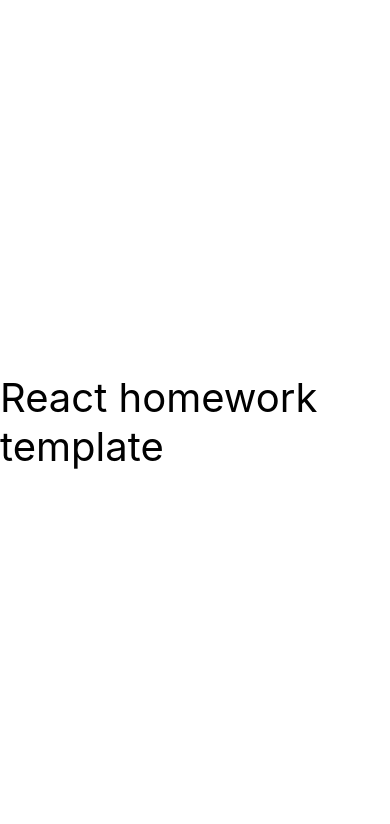
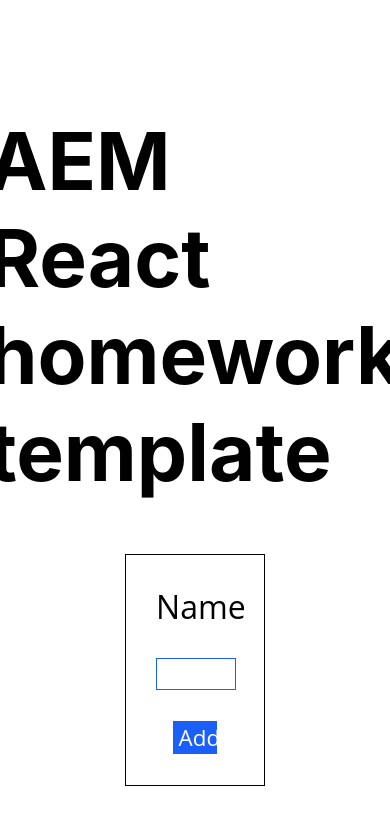
Before and after one commit to exigibil/goit-react-hw-02-phonebook, a React (Create React App) app: page / in a window 390 px wide. Shown: the top 824 px of the page. Built offline with nearby package versions, Linux system fonts and the light colour scheme.

Commit message:
update phonebook

```diff
--- a/package.json
+++ b/package.json
@@ -8,6 +8,7 @@
     "@testing-library/react": "^12.1.4",
     "@testing-library/user-event": "^13.5.0",
     "clsx": "^2.1.0",
+    "nanoid": "^5.0.7",
     "react": "^18.1.0",
     "react-dom": "^18.1.0",
     "react-scripts": "5.0.1",
--- a/src/components/App.jsx
+++ b/src/components/App.jsx
@@ -1,16 +1,22 @@
+import React from'react';
+import Phonebook from "./Phonebook/Phonebook";
+
 export const App = () => {
   return (
     <div
       style={{
         height: '100vh',
         display: 'flex',
+        flexDirection: 'column',
         justifyContent: 'center',
         alignItems: 'center',
         fontSize: 40,
         color: '#010101'
       }}
     >
-      React homework template
+      <h1>AEM React homework template</h1>
+
+      <Phonebook />
     </div>
   );
 };
--- /dev/null
+++ b/src/components/Phonebook/Phonebook.jsx
@@ -0,0 +1,23 @@
+import React from 'react';
+import styles from './Phonebook.module.css';
+import { nanoid } from 'nanoid';
+
+function Phonebook() {
+  return (
+    <div className={styles.phonebookContainer}>
+        <p className={styles.title}>Name</p>
+      <input
+        className={styles.inputText}
+        type="text"
+        name="name"
+        pattern="^[a-zA-Z]+(([' -][a-zA-Z ])?[a-zA-Z]*)*$"
+        title="Name may contain only letters, apostrophe, dash and spaces. For example Adrian, Jacob Mercer, Charles de Batz de Castelmore d'Artagnan"
+        required
+      />
+
+      <button className={styles.buttonContact} type="submit">Add contact</button>
+    </div>
+  );
+}
+
+export default Phonebook
--- /dev/null
+++ b/src/components/Phonebook/Phonebook.module.css
@@ -0,0 +1,44 @@
+.phonebookContainer {
+    display: flex;
+    flex-direction: column;
+    gap: 30px;
+    align-items: flex-start;
+    border: 1px solid;
+    padding: 30px;
+    width: 20%;
+
+    .title {
+        margin: 0;
+        font-size: 2rem;
+        font-family: 'Open Sans', sans-serif;
+    }
+
+    .inputText {
+        width: 99.5%;
+        height: 30px;
+        border: 1px solid rgb(26, 96, 248);
+        font-size: 1rem;
+        font-family: 'Open Sans', sans-serif;
+        padding: 0;
+
+    }
+
+    .inputText:active,
+    .inputText:focus {
+        border: 1px solid rgb(176, 185, 204);
+
+    }
+
+    .buttonContact {
+        width: 60%;
+        height: 35px;
+        border: 1px solid rgb(255, 255, 255);
+        font-size: 1.4rem;
+        font-family: 'Open Sans', sans-serif;
+        background-color: rgb(26, 96, 248);
+        color: white;
+        align-items: center;
+        justify-content: center;
+        margin: auto;
+    }
+}
```
Also changed, not shown: 1 other file (tests, documents, lock files or other folders).
